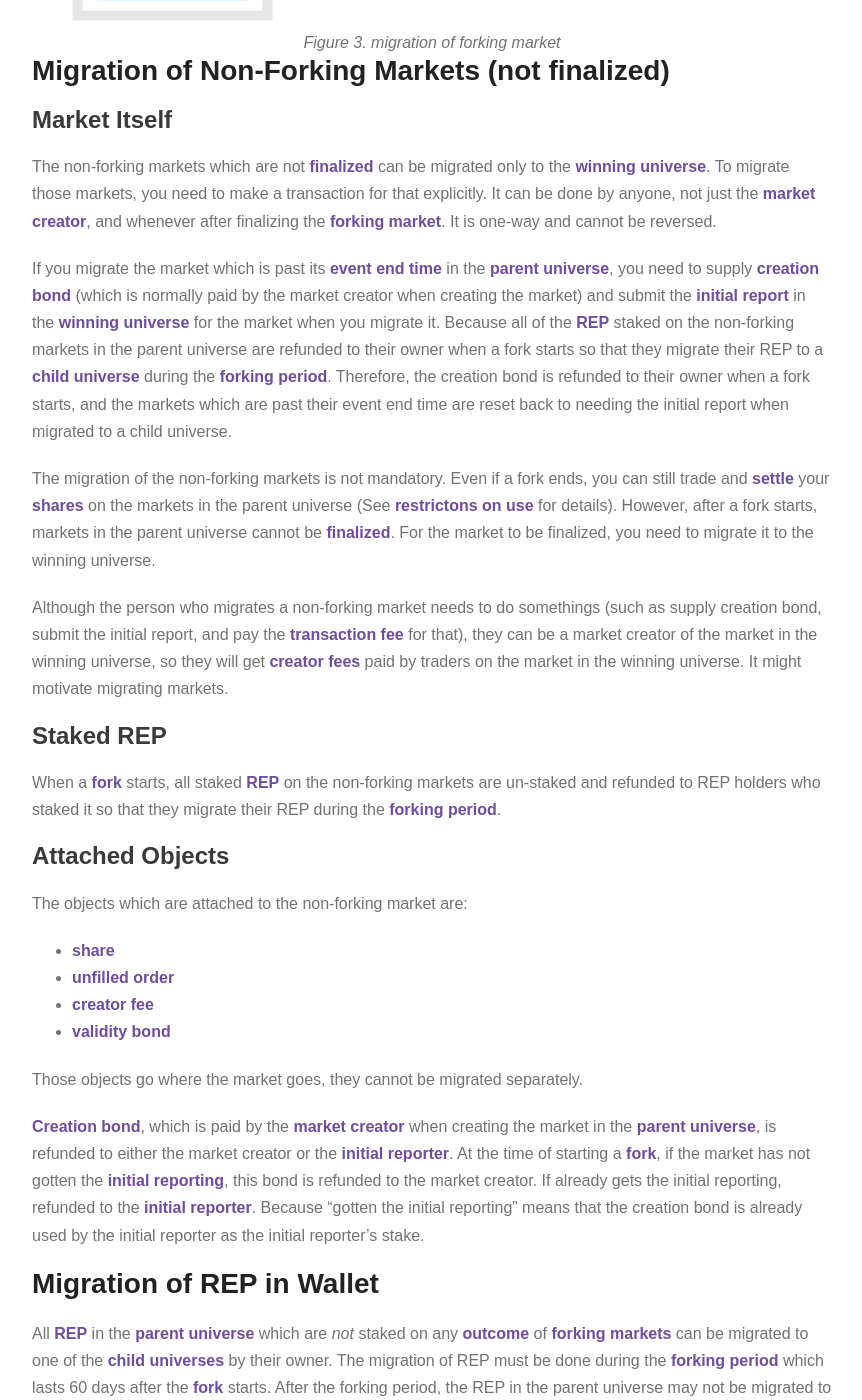
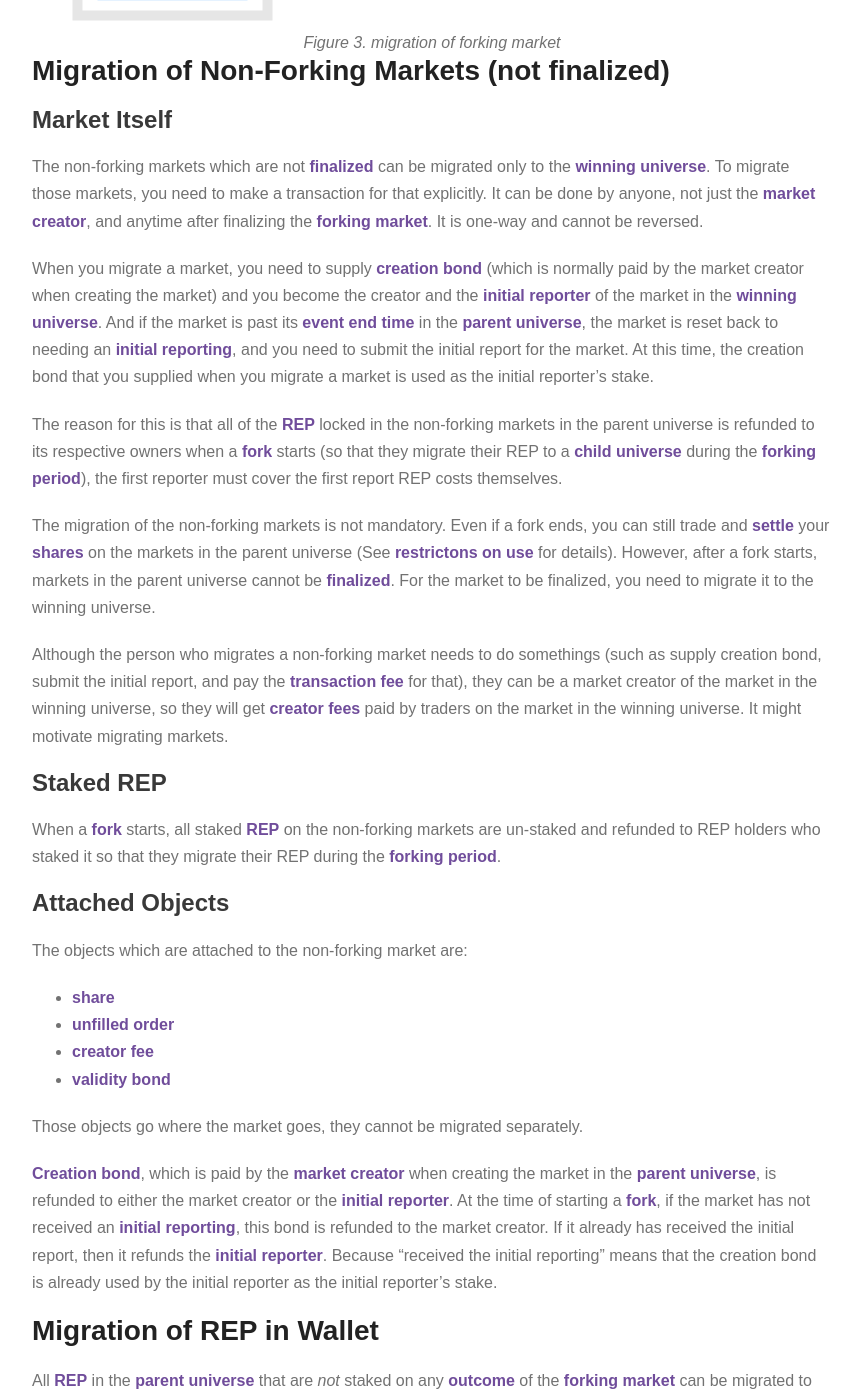
Before and after one commit to MicahZoltu/Augur.Guide-for-IPFS, a Jekyll site: the page built from collections/_version2-english/9-fork/4-migration-of-the-objects.md, in a window 1280 px wide and 1400 px high, scrolled down 3662 px. Shown: the whole window, without its empty margins (358-1220 px from the left). Built offline with Jekyll 4.4.1, drawn with Linux system fonts in a browser that asks for light colours; comment, search, counter and statistics services are not loaded; some of the changed text lies outside the part shown.

Commit message:
Change descriptions of non-fork-markets-migration

```diff
--- a/collections/_version2-english/9-fork/4-migration-of-the-objects.md
+++ b/collections/_version2-english/9-fork/4-migration-of-the-objects.md
@@ -109,9 +109,11 @@ The summary is shown in the following figure:
 
 # Migration of Non-Forking Markets (not finalized)
 ## Market Itself
-The non-forking markets which are not [finalized]({{glossary_finalized_market}}) can be migrated only to the [winning universe]({{glossary_winning_universe}}). To migrate those markets, you need to make a transaction for that explicitly. It can be done by anyone, not just the [market creator]({{glossary_market_creator}}), and whenever after finalizing the [forking market]({{glossary_forking_market}}). It is one-way and cannot be reversed.
+The non-forking markets which are not [finalized]({{glossary_finalized_market}}) can be migrated only to the [winning universe]({{glossary_winning_universe}}). To migrate those markets, you need to make a transaction for that explicitly. It can be done by anyone, not just the [market creator]({{glossary_market_creator}}), and anytime after finalizing the [forking market]({{glossary_forking_market}}). It is one-way and cannot be reversed.
 
-If you migrate the market which is past its [event end time]({glossary_end_time}) in the [parent universe]({{glossary_parent_universe}}), you need to supply [creation bond]({{glossary_creation_bond}}) (which is normally paid by the market creator when creating the market) and submit the [initial report]({{glossary_initial_report}}) in the [winning universe]({{glossary_winning_universe}}) for the market when you migrate it. Because all of the [REP]({{glossary_reputation_token}}) staked on the non-forking markets in the parent universe are refunded to their owner when a fork starts so that they migrate their REP to a [child universe]({{glossary_child_universe}}) during the [forking period]({{glossary_forking_period}}). Therefore, the creation bond is refunded to their owner when a fork starts, and the markets which are past their event end time are reset back to needing the initial report when migrated to a child universe.
+When you migrate a market, you need to supply [creation bond]({{glossary_creation_bond}}) (which is normally paid by the market creator when creating the market) and you become the creator and the [initial reporter]({{glossary_initial_reporter}}) of the market in the [winning universe]({{glossary_winning_universe}}). And if the market is past its [event end time]({glossary_end_time}) in the [parent universe]({{glossary_parent_universe}}), the market is reset back to needing an [initial reporting]({{glossary_initial_report}}), and you need to submit the initial report for the market. At this time, the creation bond that you supplied when you migrate a market is used as the initial reporter's stake.
+
+The reason for this is that all of the [REP]({{glossary_reputation_token}}) locked in the non-forking markets in the parent universe is refunded to its respective owners when a [fork]({{glossary_fork}}) starts (so that they migrate their REP to a [child universe]({{glossary_child_universe}}) during the [forking period]({{glossary_forking_period}})), the first reporter must cover the first report REP costs themselves.
 
 The migration of the non-forking markets is not mandatory. Even if a fork ends, you can still trade and [settle]({{glossary_settlement}}) your [shares]({{glossary_share}}) on the markets in the parent universe (See [restrictons on use]({{url_restrictions_on_use}}) for details). However, after a fork starts, markets in the parent universe cannot be [finalized]({{glossary_finalized_market}}). For the market to be finalized, you need to migrate it to the winning universe.
 
@@ -129,12 +131,12 @@ The objects which are attached to the non-forking market are:
 
 Those objects go where the market goes, they cannot be migrated separately.
 
-[Creation bond]({{glossary_creation_bond}}), which is paid by the [market creator]({{glossary_market_creator}}) when creating the market in the [parent universe]({{glossary_parent_universe}}), is refunded to either the market creator or the [initial reporter]({{glossary_initial_reporter}}). At the time of starting a [fork]({{glossary_fork}}), if the market has not gotten the [initial reporting]({{glossary_initial_report}}), this bond is refunded to the market creator. If already gets the initial reporting, refunded to the [initial reporter]({{glossary_initial_report}}). Because "gotten the initial reporting" means that the creation bond is already used by the initial reporter as the initial reporter's stake.
+[Creation bond]({{glossary_creation_bond}}), which is paid by the [market creator]({{glossary_market_creator}}) when creating the market in the [parent universe]({{glossary_parent_universe}}), is refunded to either the market creator or the [initial reporter]({{glossary_initial_reporter}}). At the time of starting a [fork]({{glossary_fork}}), if the market has not received an [initial reporting]({{glossary_initial_report}}), this bond is refunded to the market creator. If it already has received the initial report, then it refunds the [initial reporter]({{glossary_initial_report}}). Because "received the initial reporting" means that the creation bond is already used by the initial reporter as the initial reporter's stake.
 
 # Migration of REP in Wallet
-All [REP]({{glossary_reputation_token}}) in the [parent universe]({{glossary_parent_universe}}) which are *not* staked on any [outcome]({{glossary_outcome}}) of [forking markets]({{glossary_forking_market}}) can be migrated to one of the [child universes]({{glossary_child_universe}}) by their owner. The migration of REP must be done during the [forking period]({{glossary_forking_period}}) which lasts 60 days after the [fork]({{glossary_fork}}) starts. After the forking period, the REP in the parent universe may not be migrated to any child universe permanently (See [to-do's]({{url_to_dos}}) for details).
+All [REP]({{glossary_reputation_token}}) in the [parent universe]({{glossary_parent_universe}}) that are *not* staked on any [outcome]({{glossary_outcome}}) of the [forking market]({{glossary_forking_market}}) can be migrated to one of the [child universes]({{glossary_child_universe}}) by their owner. The migration of REP must be done during the [forking period]({{glossary_forking_period}}) which lasts 60 days after the [fork]({{glossary_fork}}) starts. After the forking period, the REP in the parent universe can never be migrated to any child universe (See [to-do's]({{url_to_dos}}) for details).
 
-If you are the first person who migrates REP to a [child universe]({{glossary_child_universe}}), the child universe where you migrate your REP is created, and the forking market is also migrated to it. In this case, you have to pay the [transaction fee]({{glossary_transaction_fee}}) not only for your REP but also for creating the child universe and migrating the forking market.
+If you are the first person to migrate REP to a [child universe]({{glossary_child_universe}}), child universe creation is triggered and the forking market is also copied into it. In this case, you have to pay the [transaction fee]({{glossary_transaction_fee}}) not only for migrating your REP but also for creating the child universe and copying the forking market.
 
 ---
 
```
